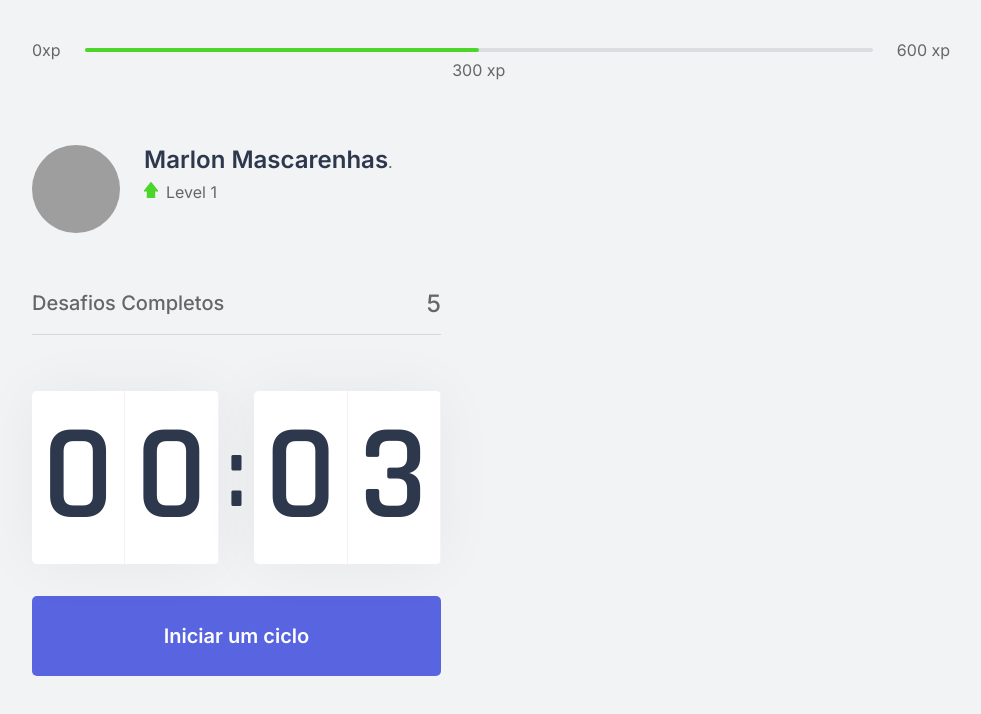
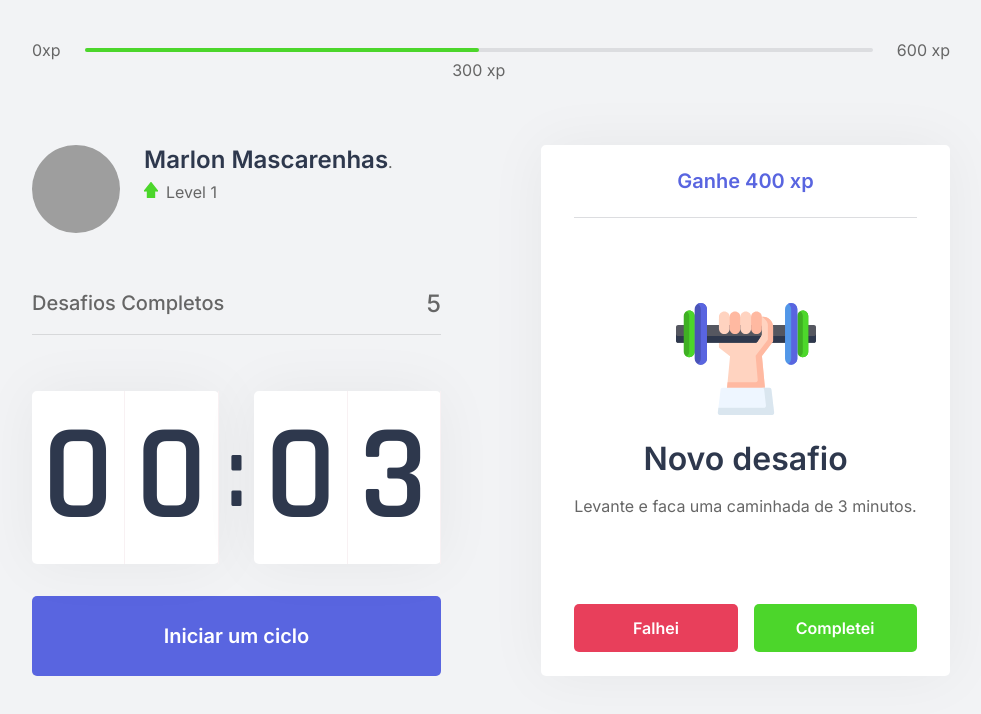
Before and after one commit to MarlonMascarenhas/moveit-next, a Next.js app: page / in a window 1280 px wide. Shown: the top 714 px of the page, without its empty margins (149-1130 px from the left). Built offline with nearby package versions, Linux system fonts and the light colour scheme; grey boxes are pictures that could not be loaded.

Commit message:
ChallengeBox estilizado

```diff
--- /dev/null
+++ b/src/components/ChallengeBox.tsx
@@ -0,0 +1,42 @@
+import styles from '../styles/components/ChallengeBox.module.css'
+
+export function ChallengeBox(){
+    const hasActiveChallenge = true
+    return (
+        <div className={styles.ChallengeBoxContainer}>
+            {hasActiveChallenge ? (
+                <div className={styles.challengeActive}>
+                    <header>Ganhe 400 xp</header>
+
+                    <main>
+                        <img src= "icons/body.svg" />
+                        <strong>Novo desafio</strong>
+                        <p>Levante e faca uma caminhada de 3 minutos.</p>
+                    </main>
+
+                    <footer>
+                        <button
+                            type="button"
+                            className={styles.challengeFailedButton}
+                        >Falhei</button>
+
+                        <button
+                            type="button"
+                            className={styles.challengeSucceededButton}
+                        >Completei</button>
+                    </footer>
+                </div>
+            ) : (
+
+                    <div className={styles.challengeNotActive}>
+                        <strong>Inicie um ciclo para receber desafios a serem completados</strong>
+                        <p>
+                            <img src="icons/level-up.svg" alt="Level Up" />
+                            Avance de level completando desafios
+                        </p>
+                    </div>
+
+            )}
+        </div>
+    )
+}
--- a/src/pages/index.tsx
+++ b/src/pages/index.tsx
@@ -1,10 +1,11 @@
+import Head from 'next/head';
+
 import { Profile } from '../components/Profile';
+import styles from '../styles/pages/Home.module.css';
+import { Countdown } from '../components/Countdown';
+import { ChallengeBox } from '../components/ChallengeBox';
 import { CompletedChallenges } from '../components/CompletedChallenges';
 import { ExperienceBar } from '../components/ExperienceBar';
-import Head from 'next/head';
-
-import styles from '../styles/pages/Home.module.css';
-import { Countdown } from '../components/Countdown';
 
 export default function Home() {
   return (
@@ -20,7 +21,7 @@ export default function Home() {
           <Countdown />
         </div>
         <div>
-
+          <ChallengeBox />
         </div>
       </section>
     </div>
--- /dev/null
+++ b/src/styles/components/ChallengeBox.module.css
@@ -0,0 +1,108 @@
+.ChallengeBoxContainer {
+  height: 100%;
+
+  background: var(--white);
+  border-radius: 5px;
+  box-shadow: 0 0 60px rgba(0, 0, 0, 0.05);
+  padding: 1.5rem 2rem;
+
+  display: flex;
+  flex-direction: column;
+  align-items: center;
+  justify-content: center;
+
+  text-align: center;
+}
+
+.challengeNotActive {
+  display: flex;
+  flex-direction: column;
+  align-items: center;
+}
+
+.challengeNotActive strong {
+  font-size: 1.5rem;
+  font-weight: 500;
+  line-height: 1.4;
+}
+
+.challengeNotActive p {
+  display: flex;
+  flex-direction: column;
+  align-items: center;
+  line-height: 1.4;
+  max-width: 70%;
+  margin-top: 3rem;
+}
+
+.challengeNotActive p img {
+  margin-bottom: 1rem;
+}
+
+.challengeActive {
+  height: 100%;
+  display: flex;
+  flex-direction: column;
+}
+
+.challengeActive header {
+  color: var(--blue);
+  font-weight: 600;
+  font-size: 1.25rem;
+  padding: 0 2rem 1.5rem;
+  border-bottom: 1px solid var(--gray-line);
+}
+
+.challengeActive main {
+  flex: 1;
+  display: flex;
+  flex-direction: column;
+  align-items: center;
+  justify-content: center;
+}
+
+.challengeActive main strong {
+  font-weight: 600;
+  font-size: 2rem;
+  color: var(--title);
+  margin: 1.5rem 0 1rem;
+}
+
+.challengeActive main p {
+  line-height: 1.5;
+}
+
+.challengeActive footer {
+  display: grid;
+  grid-template-columns: 1fr 1fr;
+  gap: 1rem;
+}
+
+.challengeActive footer button {
+  height: 3rem;
+  display: flex;
+  align-items: center;
+  justify-content: center;
+
+  border: 0;
+  border-radius: 5px;
+
+  color: var(--white);
+
+  font-size: 1rem;
+  font-weight: 600;
+
+  transition: filter 0.2;
+}
+
+.challengeActive footer button.challengeFailedButton {
+  background: var(--red);
+}
+
+.challengeActive footer button.challengeSucceededButton {
+  background: var(--green);
+}
+
+.challengeActive footer button:hover {
+  filter: brightness(0.9);
+}
```
